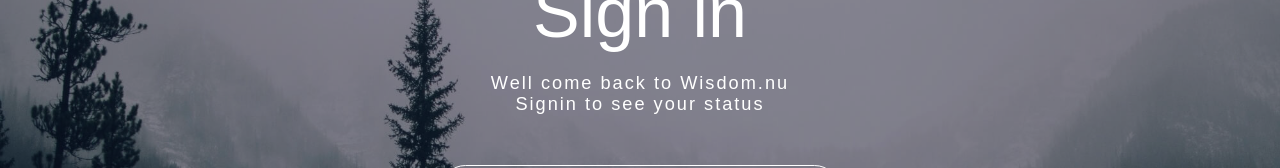
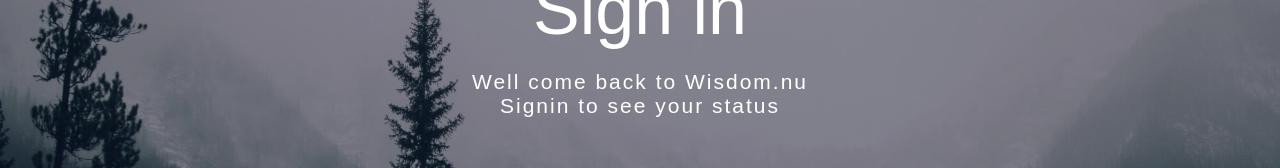
Before and after one commit to TaQuangVo/wisdom-closed, a Next.js app: page /signin in a window 1280 px wide. Shown: the part 166-334 px from the top of the page. Built offline with nearby package versions, Linux system fonts and the light colour scheme; a web font is replaced by a local one.

Commit message:
fixed font-size to small, added mor discrip to purchase.js

```diff
--- a/pages/purchase.js
+++ b/pages/purchase.js
@@ -56,6 +56,7 @@ export default function purchase() {
                         <h2>3$</h2>
                         <p>You will resive a wisdom and a code</p>
                         <p>after the payment went through.</p>
+                        <p>Please, fill out all the boxes</p>
                     </div>
                     <span className={stylePurchase.divider}></span>
                     <div className={stylePurchase.forms}>
--- a/styles/HomeMain.module.css
+++ b/styles/HomeMain.module.css
@@ -61,7 +61,7 @@
 }
 .body p {
   font-family: var(--fontOne);
-  font-size: 1rem;
+  font-size: 1.2rem;
   letter-spacing: 0.07rem;
   font-weight: 100;
   color: rgba(255, 255, 255, 0.61);
--- a/styles/SignIn.module.css
+++ b/styles/SignIn.module.css
@@ -30,7 +30,7 @@
 }
 .body p {
   font-family: var(--fontOne);
-  font-size: 1.3rem;
+  font-size: 1.5rem;
   font-weight: 100;
   letter-spacing: 2px;
   color: white;
--- a/styles/StylePurchase.module.css
+++ b/styles/StylePurchase.module.css
@@ -55,7 +55,7 @@
 }
 .discriptions p {
   font-family: var(--fontOne);
-  font-size: 1.2rem;
+  font-size: 1.5rem;
   font-weight: 100;
   color: rgba(255, 255, 255, 0.582);
   text-align: center;
```
